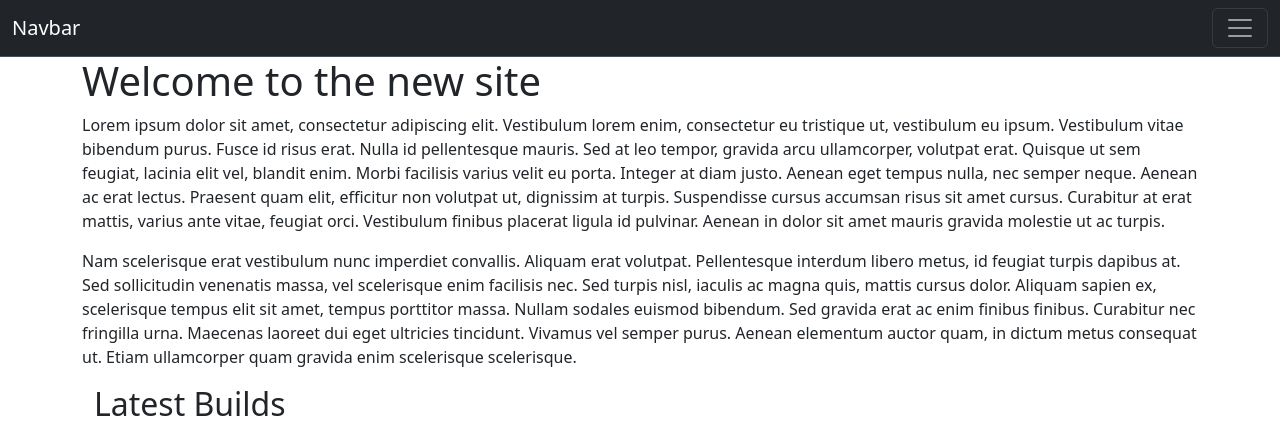
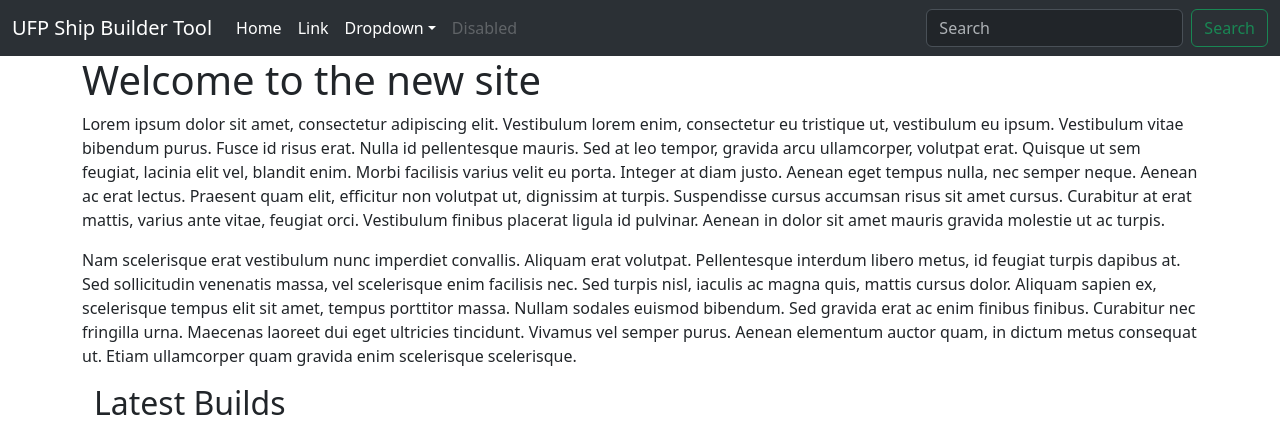
Before and after one commit to Chrisom001/ufp_shipbuild, a PHP site: page / in a window 1280 px wide. Shown: the top 424 px of the page. Run offline with PHP 8.4, Linux system fonts and the light colour scheme.

Commit message:
Adding detail to homepage

```diff
--- a/scripts/header.php
+++ b/scripts/header.php
@@ -4,22 +4,43 @@ ini_set('display_startup_errors', 1);
 error_reporting(E_ALL);
 session_start();
 $navbar = "";
-$navbar .= "<nav class='navbar bg-dark border-bottom border-body' data-bs-theme='dark'>";
+$navbar .= "<nav class='navbar bg-dark navbar-expand-lg bg-body-tertiary' data-bs-theme='dark'>";
 $navbar .= "<div class='container-fluid'>";
-$navbar .= "<a class='navbar-brand' href='#'>Navbar</a>";
-$navbar .= "<button class='navbar-toggler' type='button' data-bs-toggle='collapse' data-bs-target='#navbarNavAltMarkup' aria-controls='navbarNavAltMarkup' aria-expanded='false' aria-label='Toggle navigation'>";
+$navbar .= "<a class='navbar-brand' href='#'>UFP Ship Builder Tool</a>";
+$navbar .= "<button class='navbar-toggler' type='button' data-bs-toggle='collapse' data-bs-target='#navbarSupportedContent' aria-controls='navbarSupportedContent' aria-expanded='false' aria-label='Toggle navigation'>";
 $navbar .= "<span class='navbar-toggler-icon'></span>";
 $navbar .= "</button>";
-$navbar .= "<div class='collapse navbar-collapse' id='navbarNavAltMarkup'>";
-$navbar .= "<div class='navbar-nav'>";
+$navbar .= "<div class='collapse navbar-collapse' id='navbarSupportedContent'>";
+$navbar .= "<ul class='navbar-nav me-auto mb-2 mb-lg-0'>";
+$navbar .= "<li class='nav-item'>";
 $navbar .= "<a class='nav-link active' aria-current='page' href='#'>Home</a>";
-$navbar .= "<a class='nav-link' href='#'>Features</a>";
-$navbar .= "<a class='nav-link' href='#'>Pricing</a>";
+$navbar .= "</li>";
+$navbar .= "<li class='nav-item'>";
+$navbar .= "<a class='nav-link' href='#'>Link</a>";
+$navbar .= "</li>";
+$navbar .= "<li class='nav-item dropdown'>";
+$navbar .= "<a class='nav-link dropdown-toggle' href='#' role='button' data-bs-toggle='dropdown' aria-expanded='false'>";
+$navbar .= "Dropdown";
+$navbar .= "</a>";
+$navbar .= "<ul class='dropdown-menu'>";
+$navbar .= "<li><a class='dropdown-item' href='#'>Action</a></li>";
+$navbar .= "<li><a class='dropdown-item' href='#'>Another action</a></li>";
+$navbar .= "<li><hr class='dropdown-divider'></li>";
+$navbar .= "<li><a class='dropdown-item' href='#'>Something else here</a></li>";
+$navbar .= "</ul>";
+$navbar .= "</li>";
+$navbar .= "<li class='nav-item'>";
 $navbar .= "<a class='nav-link disabled' aria-disabled='true'>Disabled</a>";
-$navbar .= "</div>";
+$navbar .= "</li>";
+$navbar .= "</ul>";
+$navbar .= "<form class='d-flex' role='search'>";
+$navbar .= "<input class='form-control me-2' type='search' placeholder='Search' aria-label='Search'>";
+$navbar .= "<button class='btn btn-outline-success' type='submit'>Search</button>";
+$navbar .= "</form>";
 $navbar .= "</div>";
 $navbar .= "</div>";
 $navbar .= "</nav>";
+
 /*$navbar = "";
 $navbar .= '<nav class='navbar navbar-expand-lg bg-body-tertiary'>';
 $navbar .= '<div class='container-fluid'>';
```
